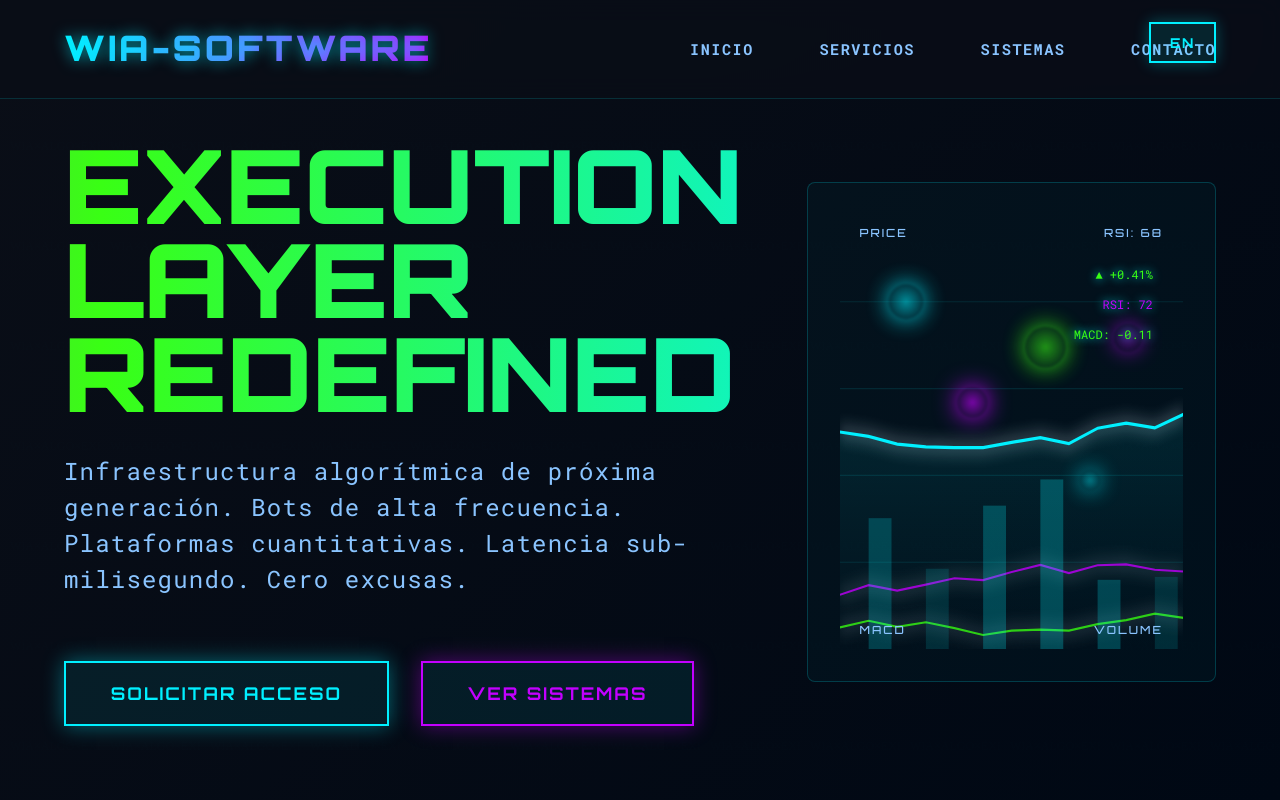
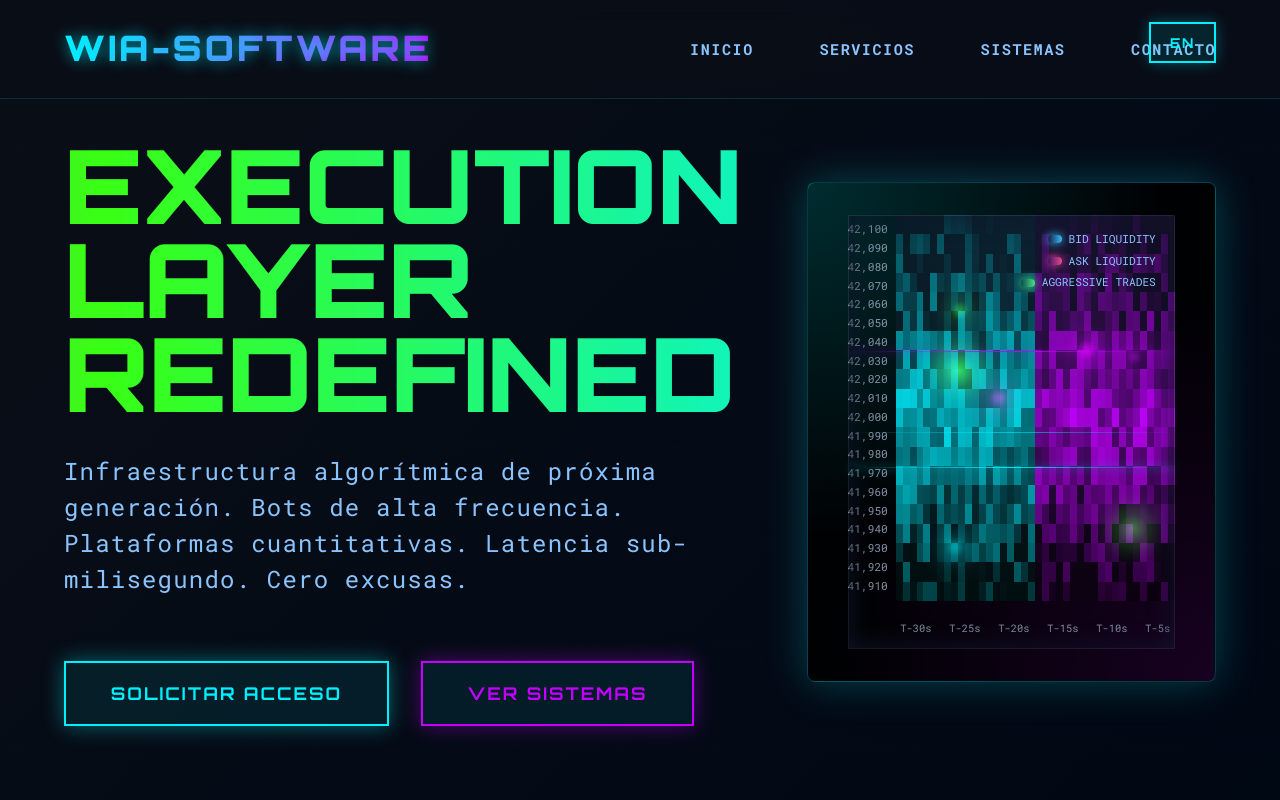
Before and after one commit to Lqdtywallst/WIA-SOFTWARE, a plain HTML site: page index.html in a window 1280 px wide. Shown: the top 800 px of the page. Drawn offline with Linux system fonts and the light colour scheme.

Commit message:
Transformado grÃ¡fico en heatmap estilo Bookmap

```diff
--- a/index.html
+++ b/index.html
@@ -413,102 +413,187 @@
       position: relative;
       width: 100%;
       height: 500px;
-      background: rgba(0,240,255,0.03);
-      border: 1px solid rgba(0,240,255,0.2);
+      background: radial-gradient(circle at 0 0, rgba(0,240,255,0.18), transparent 55%),
+                  radial-gradient(circle at 100% 100%, rgba(195,0,255,0.12), transparent 60%),
+                  rgba(0,0,0,0.85);
+      border: 1px solid rgba(0,240,255,0.25);
       border-radius: 8px;
-      padding: 2rem;
+      padding: 2rem 2.5rem;
+      overflow: hidden;
+      box-shadow: 0 0 40px rgba(0,240,255,0.25);
+    }
+
+    .chart-container {
+      position: relative;
+      width: 100%;
+      height: 100%;
+      display: grid;
+      grid-template-columns: 40px 1fr;
+      grid-template-rows: 1fr 40px;
+      gap: 0.5rem;
+    }
+
+    .bookmap-heatmap {
+      position: relative;
+      grid-column: 2 / 3;
+      grid-row: 1 / 2;
+      display: grid;
+      grid-template-columns: repeat(40, 1fr);
+      grid-template-rows: repeat(20, 1fr);
+      background: radial-gradient(circle at 50% 0, rgba(15,23,42,0.9), rgba(0,0,0,0.95));
+      border-radius: 4px;
       overflow: hidden;
     }
 
-    .chart-container {
+    .bookmap-cell {
       width: 100%;
       height: 100%;
-      position: relative;
+      transition: background-color 0.25s ease-out;
     }
 
-    .chart-line {
-      fill: none;
-      stroke-width: 2;
-      filter: drop-shadow(0 0 8px currentColor);
-    }
-
-    .chart-line.price {
-      stroke: var(--neon-blue);
-      stroke-width: 3;
-    }
-
-    .chart-line.rsi {
-      stroke: var(--neon-purple);
-      stroke-width: 2;
-      opacity: 0.8;
-    }
-
-    .chart-line.macd {
-      stroke: var(--neon-green);
-      stroke-width: 2;
-      opacity: 0.8;
-    }
-
-    .chart-grid {
-      stroke: rgba(0,240,255,0.1);
-      stroke-width: 1;
-    }
-
-    .chart-bubble {
+    .bookmap-bubble {
       position: absolute;
       border-radius: 50%;
       pointer-events: none;
       filter: blur(1px);
-      animation: bubbleFloat 3s ease-in-out infinite;
+      mix-blend-mode: screen;
+      opacity: 0.7;
+      animation: bubbleFloat 2.8s ease-in-out infinite;
     }
 
-    .bubble-blue {
-      background: radial-gradient(circle, rgba(0,240,255,0.6), rgba(0,240,255,0));
-      box-shadow: 0 0 20px var(--neon-blue);
+    .bubble-bid {
+      background: radial-gradient(circle, rgba(0,240,255,0.85), rgba(0,240,255,0));
+      box-shadow: 0 0 20px rgba(0,240,255,0.9);
     }
 
-    .bubble-purple {
-      background: radial-gradient(circle, rgba(195,0,255,0.6), rgba(195,0,255,0));
-      box-shadow: 0 0 20px var(--neon-purple);
+    .bubble-ask {
+      background: radial-gradient(circle, rgba(195,0,255,0.85), rgba(195,0,255,0));
+      box-shadow: 0 0 20px rgba(195,0,255,0.9);
     }
 
-    .bubble-green {
-      background: radial-gradient(circle, rgba(57,255,20,0.6), rgba(57,255,20,0));
-      box-shadow: 0 0 20px var(--neon-green);
+    .bubble-trade {
+      background: radial-gradient(circle, rgba(57,255,20,0.9), rgba(57,255,20,0));
+      box-shadow: 0 0 22px rgba(57,255,20,0.95);
     }
 
     @keyframes bubbleFloat {
       0%, 100% {
         transform: translateY(0) scale(1);
-        opacity: 0.6;
+        opacity: 0.5;
       }
       50% {
-        transform: translateY(-20px) scale(1.2);
+        transform: translateY(-10px) scale(1.15);
         opacity: 1;
       }
     }
 
-    .chart-indicator {
-      position: absolute;
-      font-family: 'Roboto Mono', monospace;
-      font-size: 0.75rem;
-      color: var(--neon-blue);
-      text-shadow: 0 0 10px var(--neon-blue);
-      animation: pulse 2s ease-in-out infinite;
+    .bookmap-price-axis {
+      grid-column: 1 / 2;
+      grid-row: 1 / 2;
+      position: relative;
+      display: flex;
+      flex-direction: column;
+      justify-content: space-between;
+      padding: 0.4rem 0;
     }
 
-    @keyframes pulse {
-      0%, 100% { opacity: 0.7; }
-      50% { opacity: 1; }
+    .price-level {
+      font-family: 'Roboto Mono', monospace;
+      font-size: 0.7rem;
+      color: rgba(148, 163, 184, 0.9);
+      text-align: right;
+      padding-right: 0.1rem;
     }
 
-    .chart-label {
+    .bookmap-time-axis {
+      grid-column: 2 / 3;
+      grid-row: 2 / 3;
+      position: relative;
+      display: flex;
+      align-items: center;
+      justify-content: space-between;
+      padding: 0 0.3rem;
+      font-family: 'Roboto Mono', monospace;
+      font-size: 0.65rem;
+      color: rgba(148, 163, 184, 0.9);
+    }
+
+    .bookmap-overlay {
       position: absolute;
-      font-family: 'Orbitron', sans-serif;
+      inset: 0;
+      pointer-events: none;
+      border: 1px solid rgba(148, 163, 184, 0.14);
+      box-shadow: inset 0 0 25px rgba(15,23,42,0.9);
+    }
+
+    .bookmap-midline {
+      position: absolute;
+      left: 0;
+      right: 0;
+      height: 1px;
+      top: 50%;
+      background: linear-gradient(90deg, transparent, rgba(0,240,255,0.8), transparent);
+      opacity: 0.7;
+    }
+
+    .bookmap-best-bid,
+    .bookmap-best-ask {
+      position: absolute;
+      left: 0;
+      right: 0;
+      height: 1px;
+    }
+
+    .bookmap-best-bid {
+      background: linear-gradient(90deg, transparent, rgba(0,240,255,0.9), transparent);
+      box-shadow: 0 0 10px rgba(0,240,255,0.8);
+    }
+
+    .bookmap-best-ask {
+      background: linear-gradient(90deg, transparent, rgba(195,0,255,0.9), transparent);
+      box-shadow: 0 0 10px rgba(195,0,255,0.8);
+    }
+
+    .bookmap-legend {
+      position: absolute;
+      top: 1rem;
+      right: 1.2rem;
+      display: flex;
+      flex-direction: column;
+      gap: 0.3rem;
+      font-family: 'Roboto Mono', monospace;
       font-size: 0.7rem;
       color: var(--text-dim);
-      text-transform: uppercase;
-      letter-spacing: 2px;
+      text-align: right;
+    }
+
+    .legend-item {
+      display: flex;
+      align-items: center;
+      gap: 0.4rem;
+      justify-content: flex-end;
+    }
+
+    .legend-color {
+      width: 14px;
+      height: 8px;
+      border-radius: 999px;
+      box-shadow: 0 0 10px currentColor;
+    }
+
+    .legend-color.bid {
+      background: linear-gradient(90deg, rgba(15,118,255,0.1), rgba(56,189,248,1));
+      color: rgba(56,189,248,1);
+    }
+
+    .legend-color.ask {
+      background: linear-gradient(90deg, rgba(168,85,247,0.1), rgba(236,72,153,1));
+      color: rgba(236,72,153,1);
+    }
+
+    .legend-color.trade {
+      background: linear-gradient(90deg, rgba(22,163,74,0.1), rgba(74,222,128,1));
+      color: rgba(74,222,128,1);
     }
 
     @media (max-width: 900px) {
@@ -516,7 +601,7 @@
       .nav-links a { margin: 0; }
       .hero h1 { font-size: 4.8rem; }
       .lang-toggle { top: 1rem; right: 2vw; padding: 0.5rem 1rem; font-size: 0.75rem; }
-      .trading-chart { height: 350px; }
+      .trading-chart { height: 380px; padding: 1.4rem; }
     }
   </style>
 </head>
@@ -552,57 +637,30 @@
 
       <div class="trading-chart">
         <div class="chart-container" id="tradingChart">
-          <svg width="100%" height="100%" viewBox="0 0 600 400" preserveAspectRatio="none">
-            <!-- Grid lines -->
-            <defs>
-              <linearGradient id="priceGradient" x1="0%" y1="0%" x2="0%" y2="100%">
-                <stop offset="0%" style="stop-color:rgba(0,240,255,0.3);stop-opacity:1" />
-                <stop offset="100%" style="stop-color:rgba(0,240,255,0);stop-opacity:0" />
-              </linearGradient>
-            </defs>
+          <div class="bookmap-price-axis" id="bookmapPriceAxis"></div>
+          <div class="bookmap-heatmap" id="bookmapHeatmap"></div>
+          <div class="bookmap-time-axis" id="bookmapTimeAxis"></div>
 
-            <!-- Grid -->
-            <line class="chart-grid" x1="0" y1="80" x2="600" y2="80"/>
-            <line class="chart-grid" x1="0" y1="160" x2="600" y2="160"/>
-            <line class="chart-grid" x1="0" y1="240" x2="600" y2="240"/>
-            <line class="chart-grid" x1="0" y1="320" x2="600" y2="320"/>
+          <div class="bookmap-overlay">
+            <div class="bookmap-midline"></div>
+            <div class="bookmap-best-bid" id="bestBidLine"></div>
+            <div class="bookmap-best-ask" id="bestAskLine"></div>
+          </div>
 
-            <!-- Price line (animated) -->
-            <path class="chart-line price" id="priceLine" d="M0,200 L150,180 L300,160 L450,140 L600,120"/>
-            <path id="priceFill" fill="url(#priceGradient)" opacity="0.3"/>
-
-            <!-- RSI indicator -->
-            <path class="chart-line rsi" id="rsiLine" d="M0,350 L150,320 L300,280 L450,260 L600,240"/>
-
-            <!-- MACD indicator -->
-            <path class="chart-line macd" id="macdLine" d="M0,380 L150,360 L300,340 L450,350 L600,360"/>
-
-            <!-- Volume bars (animated) -->
-            <rect x="50" y="300" width="40" height="60" fill="rgba(0,240,255,0.4)" class="volume-bar"/>
-            <rect x="150" y="280" width="40" height="80" fill="rgba(0,240,255,0.4)" class="volume-bar"/>
-            <rect x="250" y="260" width="40" height="100" fill="rgba(0,240,255,0.4)" class="volume-bar"/>
-            <rect x="350" y="240" width="40" height="120" fill="rgba(0,240,255,0.4)" class="volume-bar"/>
-            <rect x="450" y="220" width="40" height="140" fill="rgba(0,240,255,0.4)" class="volume-bar"/>
-            <rect x="550" y="200" width="40" height="160" fill="rgba(0,240,255,0.4)" class="volume-bar"/>
-          </svg>
-
-          <!-- Animated bubbles -->
-          <div class="chart-bubble bubble-blue" style="width: 30px; height: 30px; top: 20%; left: 15%; animation-delay: 0s;"></div>
-          <div class="chart-bubble bubble-purple" style="width: 25px; height: 25px; top: 45%; left: 35%; animation-delay: 0.5s;"></div>
-          <div class="chart-bubble bubble-green" style="width: 35px; height: 35px; top: 30%; left: 55%; animation-delay: 1s;"></div>
-          <div class="chart-bubble bubble-blue" style="width: 20px; height: 20px; top: 60%; left: 70%; animation-delay: 1.5s;"></div>
-          <div class="chart-bubble bubble-purple" style="width: 28px; height: 28px; top: 25%; left: 80%; animation-delay: 2s;"></div>
-
-          <!-- Indicators labels -->
-          <div class="chart-label" style="top: 10px; left: 20px;">PRICE</div>
-          <div class="chart-label" style="top: 10px; right: 20px;">RSI: 68</div>
-          <div class="chart-label" style="bottom: 10px; left: 20px;">MACD</div>
-          <div class="chart-label" style="bottom: 10px; right: 20px;">VOLUME</div>
-
-          <!-- Live indicators -->
-          <div class="chart-indicator" style="top: 50px; right: 30px;">▲ +2.4%</div>
-          <div class="chart-indicator" style="top: 80px; right: 30px; color: var(--neon-purple);">RSI: 68</div>
-          <div class="chart-indicator" style="top: 110px; right: 30px; color: var(--neon-green);">MACD: +</div>
+          <div class="bookmap-legend">
+            <div class="legend-item">
+              <span class="legend-color bid"></span>
+              <span>BID LIQUIDITY</span>
+            </div>
+            <div class="legend-item">
+              <span class="legend-color ask"></span>
+              <span>ASK LIQUIDITY</span>
+            </div>
+            <div class="legend-item">
+              <span class="legend-color trade"></span>
+              <span>AGGRESSIVE TRADES</span>
+            </div>
+          </div>
         </div>
       </div>
     </div>
@@ -818,106 +876,125 @@
     successMsg.scrollIntoView({ behavior: 'smooth', block: 'nearest' });
   }
 
-  // Trading Chart Animation
-  function animateChart() {
-    const priceLine = document.getElementById('priceLine');
-    const rsiLine = document.getElementById('rsiLine');
-    const macdLine = document.getElementById('macdLine');
-    const volumeBars = document.querySelectorAll('.volume-bar');
+  // Bookmap-style Heatmap Animation
+  function initBookmap() {
+    const rows = 20;
+    const cols = 40;
+    const heatmap = document.getElementById('bookmapHeatmap');
+    const priceAxis = document.getElementById('bookmapPriceAxis');
+    const timeAxis = document.getElementById('bookmapTimeAxis');
+    const bestBidLine = document.getElementById('bestBidLine');
+    const bestAskLine = document.getElementById('bestAskLine');
 
-    // Generate random price data points
-    function generatePricePath() {
-      let path = 'M0,200';
-      let y = 200;
-      for (let x = 50; x <= 600; x += 50) {
-        y += (Math.random() - 0.5) * 30;
-        y = Math.max(100, Math.min(300, y)); // Keep within bounds
-        path += ` L${x},${y}`;
-      }
-      return path;
+    if (!heatmap || !priceAxis || !timeAxis) return;
+
+    // Price levels (dummy)
+    const midPrice = 42000;
+    const tickSize = 10;
+
+    for (let i = 0; i < rows; i++) {
+      const level = document.createElement('div');
+      const price = midPrice + (rows / 2 - i) * tickSize;
+      level.className = 'price-level';
+      level.textContent = price.toLocaleString('en-US', { maximumFractionDigits: 0 });
+      priceAxis.appendChild(level);
     }
 
-    function generateRSIPath() {
-      let path = 'M0,350';
-      let y = 350;
-      for (let x = 50; x <= 600; x += 50) {
-        y += (Math.random() - 0.5) * 20;
-        y = Math.max(240, Math.min(380, y));
-        path += ` L${x},${y}`;
-      }
-      return path;
+    // Time axis
+    for (let i = 0; i < 6; i++) {
+      const t = document.createElement('div');
+      t.textContent = `T-${(6 - i) * 5}s`;
+      timeAxis.appendChild(t);
     }
 
-    function generateMACDPath() {
-      let path = 'M0,380';
-      let y = 380;
-      for (let x = 50; x <= 600; x += 50) {
-        y += (Math.random() - 0.5) * 15;
-        y = Math.max(360, Math.min(390, y));
-        path += ` L${x},${y}`;
-      }
-      return path;
-    }
-
-    // Animate price line
-    function updatePriceLine() {
-      const newPath = generatePricePath();
-      priceLine.setAttribute('d', newPath);
-
-      // Add gradient fill area
-      const fillPath = document.getElementById('priceFill');
-      if (fillPath) {
-        const fillArea = newPath + ` L600,400 L0,400 Z`;
-        fillPath.setAttribute('d', fillArea);
+    // Create heatmap cells
+    const cells = [];
+    for (let r = 0; r < rows; r++) {
+      cells[r] = [];
+      for (let c = 0; c < cols; c++) {
+        const cell = document.createElement('div');
+        cell.className = 'bookmap-cell';
+        heatmap.appendChild(cell);
+        cells[r][c] = cell;
       }
     }
 
-    // Animate volume bars
-    function updateVolumeBars() {
-      volumeBars.forEach((bar, index) => {
-        const height = 60 + Math.random() * 100;
-        const y = 400 - height;
-        bar.setAttribute('y', y);
-        bar.setAttribute('height', height);
-        bar.style.opacity = 0.3 + Math.random() * 0.4;
-      });
-    }
-
-    // Update indicators
-    function updateIndicators() {
-      const rsiValue = Math.floor(50 + Math.random() * 30);
-      const macdValue = (Math.random() - 0.5) * 2;
-      const priceChange = (Math.random() - 0.3) * 5;
-
-      const indicators = document.querySelectorAll('.chart-indicator');
-      if (indicators.length >= 3) {
-        indicators[0].textContent = priceChange > 0 ? `▲ +${priceChange.toFixed(2)}%` : `▼ ${priceChange.toFixed(2)}%`;
-        indicators[0].style.color = priceChange > 0 ? 'var(--neon-green)' : 'var(--neon-purple)';
-        indicators[1].textContent = `RSI: ${rsiValue}`;
-        indicators[2].textContent = `MACD: ${macdValue > 0 ? '+' : ''}${macdValue.toFixed(2)}`;
+    function colorForIntensity(i, isBid) {
+      // i: 0..1
+      const clamped = Math.max(0, Math.min(1, i));
+      const alpha = 0.05 + clamped * 0.9;
+      if (isBid) {
+        return `rgba(0, 240, 255, ${alpha})`;
+      } else {
+        return `rgba(195, 0, 255, ${alpha})`;
       }
     }
 
-    // Initial animation
-    updatePriceLine();
-    rsiLine.setAttribute('d', generateRSIPath());
-    macdLine.setAttribute('d', generateMACDPath());
-    updateVolumeBars();
-    updateIndicators();
+    function randomHeat() {
+      for (let r = 0; r < rows; r++) {
+        for (let c = 0; c < cols; c++) {
+          const centerBias = 1 - Math.abs(r - rows / 2) / (rows / 2);
+          const noise = Math.random() * 0.6;
+          const intensity = Math.max(0, centerBias * 0.8 + noise - 0.4);
+          const isBid = c < cols / 2;
+          cells[r][c].style.backgroundColor = colorForIntensity(intensity, isBid);
+        }
+      }
+    }
 
-    // Animate continuously
-    setInterval(() => {
-      updatePriceLine();
-      rsiLine.setAttribute('d', generateRSIPath());
-      macdLine.setAttribute('d', generateMACDPath());
-      updateVolumeBars();
-      updateIndicators();
-    }, 2000);
+    function updateBestLines() {
+      const bestBidRow = Math.floor(rows / 2 + 2 + Math.random() * 3);
+      const bestAskRow = Math.floor(rows / 2 - 2 - Math.random() * 3);
+      const cellHeight = heatmap.clientHeight / rows;
+
+      if (bestBidLine) {
+        bestBidLine.style.top = `${bestBidRow * cellHeight}px`;
+      }
+      if (bestAskLine) {
+        bestAskLine.style.top = `${bestAskRow * cellHeight}px`;
+      }
+    }
+
+    function spawnBubble() {
+      const typeRand = Math.random();
+      let cls = 'bookmap-bubble bubble-trade';
+      if (typeRand < 0.33) cls = 'bookmap-bubble bubble-bid';
+      else if (typeRand < 0.66) cls = 'bookmap-bubble bubble-ask';
+
+      const bubble = document.createElement('div');
+      bubble.className = cls;
+
+      const size = 14 + Math.random() * 24;
+      const top = 5 + Math.random() * 90; // percent
+      const left = 5 + Math.random() * 90; // percent
+
+      bubble.style.width = `${size}px`;
+      bubble.style.height = `${size}px`;
+      bubble.style.top = `${top}%`;
+      bubble.style.left = `${left}%`;
+      bubble.style.animationDuration = `${2 + Math.random() * 2}s`;
+
+      heatmap.appendChild(bubble);
+
+      setTimeout(() => {
+        bubble.remove();
+      }, 4000);
+    }
+
+    // Initial draw
+    randomHeat();
+    updateBestLines();
+    for (let i = 0; i < 8; i++) spawnBubble();
+
+    // Loops
+    setInterval(randomHeat, 800);
+    setInterval(updateBestLines, 1000);
+    setInterval(spawnBubble, 600);
   }
 
-  // Initialize chart animation when page loads
+  // Initialize animations when page loads
   window.addEventListener('load', () => {
-    setTimeout(animateChart, 500);
+    setTimeout(initBookmap, 500);
   });
 </script>
 
```
